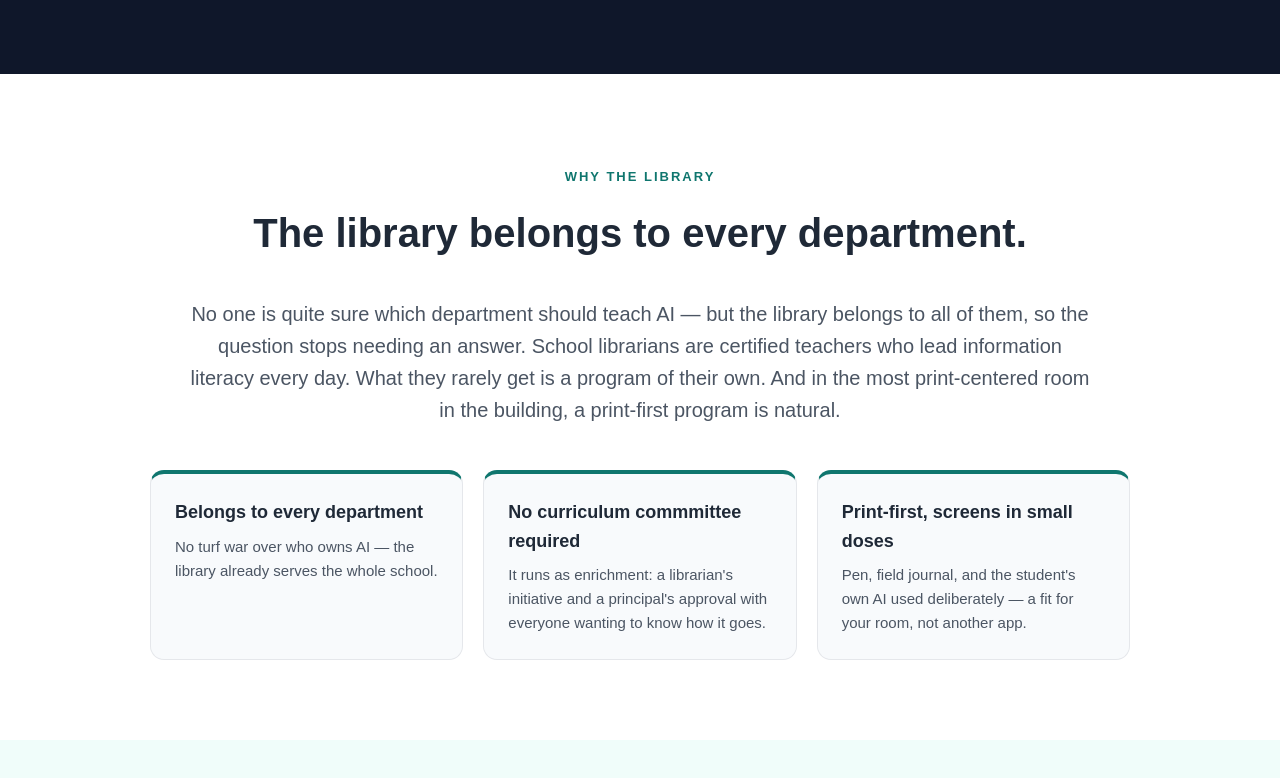
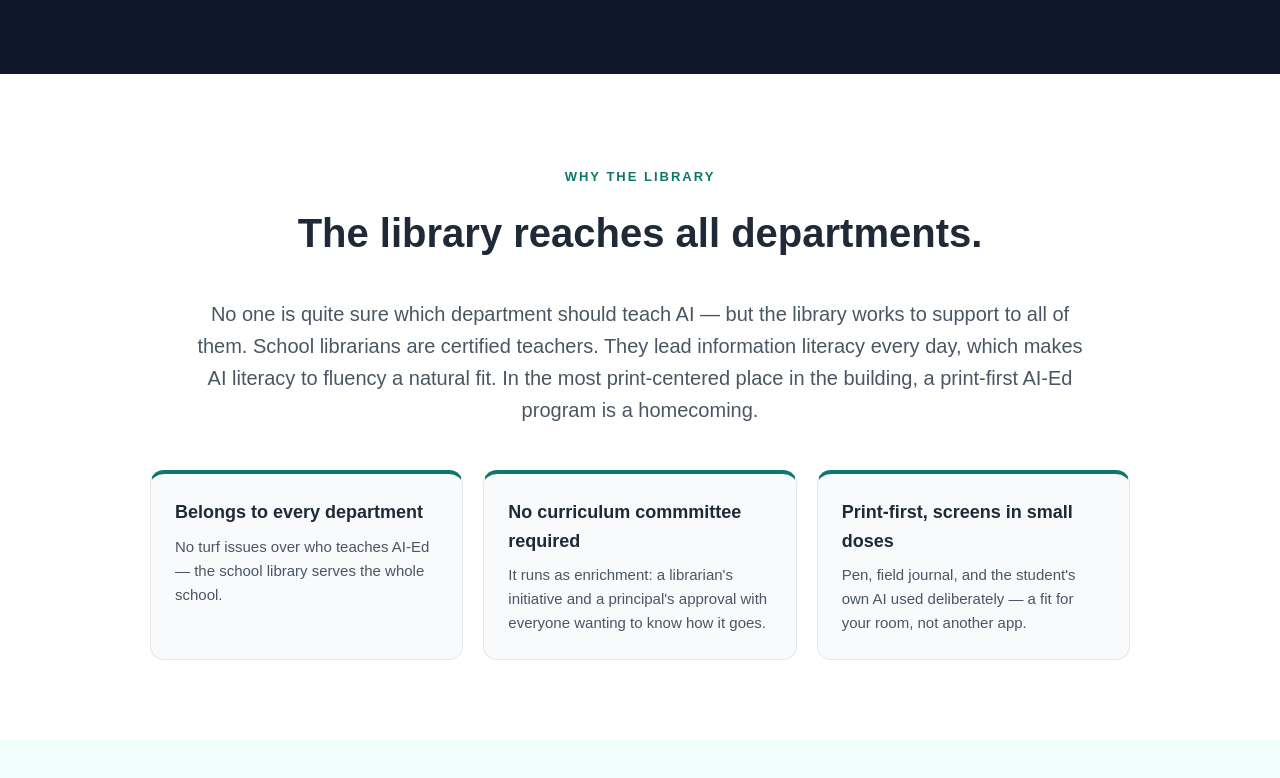
Before and after one commit to Suchocki88/UnderstandingAI.ai, a Next.js app: page /librarians in a window 1280 px wide. Shown: the part 628-1406 px from the top of the page. Built offline with nearby package versions, Linux system fonts and the light colour scheme.

Commit message:
Revise library description and AI-Ed program details
Updated text to clarify the library's role in supporting all departments and revised the description of the AI-Ed program.

```diff
--- a/app/librarians/page.tsx
+++ b/app/librarians/page.tsx
@@ -48,18 +48,17 @@ export default function Page() {
           <p style={{ fontSize: 13, fontWeight: 700, textTransform: "uppercase", letterSpacing: 2, color: "#0f766e" }}>
             Why the library
           </p>
-          <h2 style={{ fontSize: "clamp(28px, 5vw, 40px)", marginTop: 12 }}>The library belongs to every department.</h2>
+          <h2 style={{ fontSize: "clamp(28px, 5vw, 40px)", marginTop: 12 }}>The library reaches all departments.</h2>
           <p style={{ marginTop: 20, fontSize: 20, color: "#4b5563" }}>
-            No one is quite sure which department should teach AI — but the library belongs to all of them, so the
-            question stops needing an answer. School librarians are certified teachers who lead information literacy
-            every day. What they rarely get is a program of their own. And in the most print-centered room in the
-            building, a print-first program is natural.
+            No one is quite sure which department should teach AI — but the library works to support to all of them. School librarians are certified teachers. They lead information literacy
+            every day, which makes AI literacy to fluency a natural fit. In the most print-centered place in the
+            building, a print-first AI-Ed program is a homecoming.
           </p>
         </div>
 
         <div style={{ maxWidth: 980, margin: "44px auto 0", display: "grid", gridTemplateColumns: "repeat(auto-fit, minmax(min(100%, 240px), 1fr))", gap: 20 }}>
           {[
-            ["Belongs to every department", "No turf war over who owns AI — the library already serves the whole school."],
+            ["Belongs to every department", "No turf issues over who teaches AI-Ed — the school library serves the whole school."],
             ["No curriculum commmittee required", "It runs as enrichment: a librarian's initiative and a principal's approval with everyone wanting to know how it goes."],
             ["Print-first, screens in small doses", "Pen, field journal, and the student's own AI used deliberately — a fit for your room, not another app."],
           ].map(([t, b], i) => (
```
